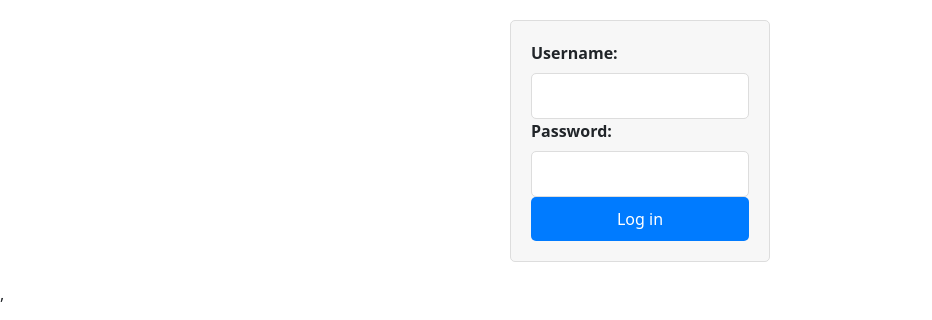
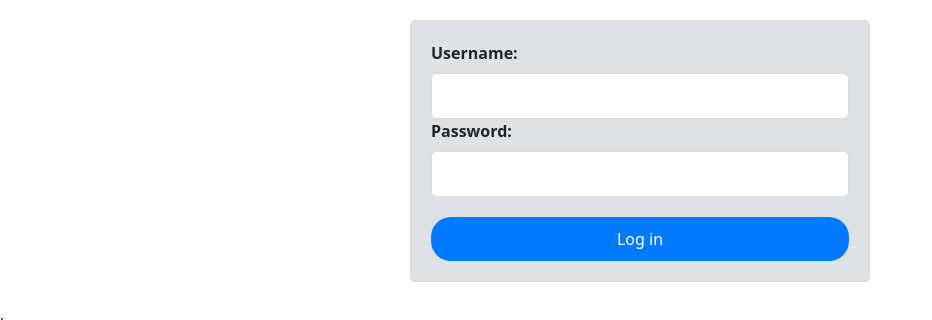
Before and after one commit to safaessam/Admin_Dashboard, a React (Create React App) app: page /login in a window 1280 px wide. Shown: the top 320 px of the page, without its empty margins (0-932 px from the left). Built offline with nearby package versions, Linux system fonts and the light colour scheme.

Commit message:
modifiy   login css

```diff
--- a/public/index.html
+++ b/public/index.html
@@ -24,7 +24,7 @@
       work correctly both with client-side routing and a non-root public URL.
       Learn how to configure a non-root public URL by running `npm run build`.
     -->
-    <title>React App</title>
+    <title>Ads Admin Dashboard</title>
   </head>
   <body>
     <noscript>You need to enable JavaScript to run this app.</noscript>
--- a/src/pages/login.css
+++ b/src/pages/login.css
@@ -1,20 +1,21 @@
 /* login.css */
 
 .form-container {
-  max-width: 300px;
+  max-width: 500px;
   margin: 0 auto;
   padding: 20px;
+  max-height: max-content;
 }
 
 .form-container form {
-  background-color: #f7f7f7;
+  background-color: #dee2e7;
   border: 1px solid #ddd;
   border-radius: 5px;
   padding: 20px;
 }
 
 .form-container form .form-group {
-  margin-bottom: 20px;
+  margin-bottom: 40px;
 }
 
 .form-container form label {
@@ -37,8 +38,9 @@
   background-color: #007bff;
   color: #fff;
   border: none;
-  border-radius: 5px;
+  border-radius: 20px;
   cursor: pointer;
+  margin-top: 20px;
 }
 
 .form-container form button[type="submit"]:hover {
```
